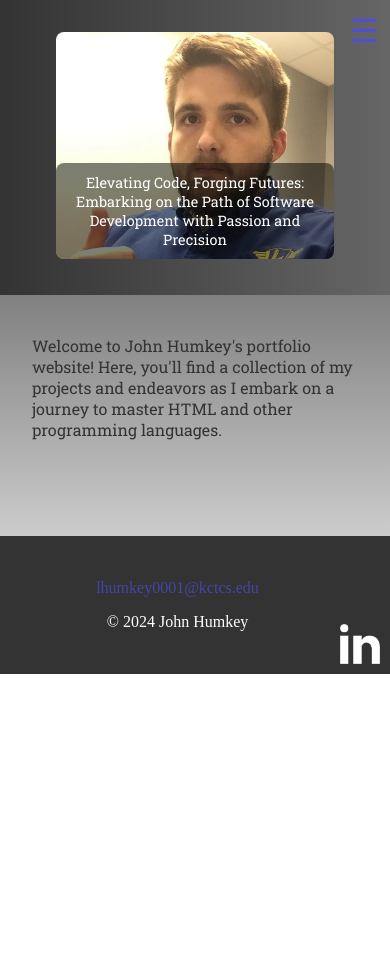
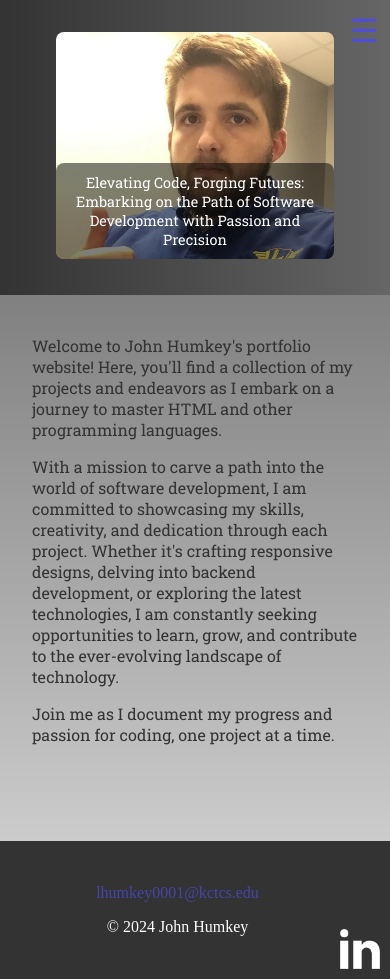
Before and after one commit to lhumkey/myportfolio, a plain HTML site: page index.html in a window 390 px wide. Before the commit the page ends 844 px from the top, so only its background shows below. Drawn offline with Linux system fonts and the light colour scheme; a web font is replaced by a local one.

Commit message:
Update index.html
delete tablet desktop class to main paragraphs

```diff
--- a/index.html
+++ b/index.html
@@ -59,7 +59,7 @@ index.html
 
 		<p>Welcome to John Humkey's portfolio website! Here, you'll find a collection of my projects and endeavors as I embark on a journey to master HTML and other programming languages.</p>
 
-		<section class="tablet-desktop">
+		<section>
 			<p>With a mission to carve a path into the world of software development, I am committed to showcasing my skills, creativity, and dedication through each project. Whether it's crafting responsive designs, delving into backend development, or exploring the latest technologies, I am constantly seeking opportunities to learn, grow, and contribute to the ever-evolving landscape of technology.</p>
 			<p>Join me as I document my progress and passion for coding, one project at a time.</p>
 		</section>
```
